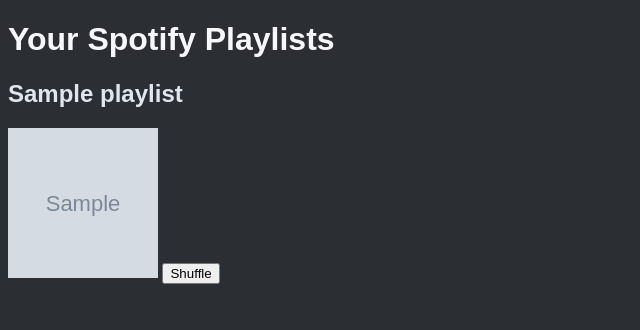
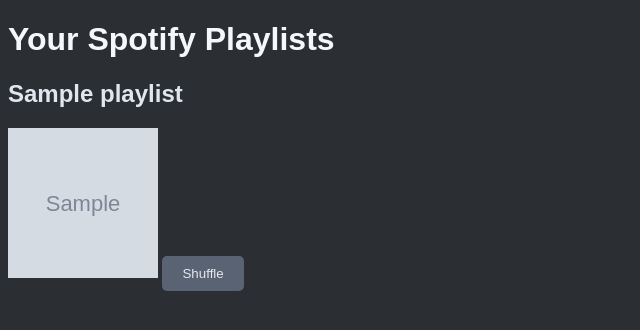
Before and after one commit to G-Chist/spotify_shuffler, a Flask app: template templates/playlists.html in a window 1280 px wide. Shown: the top 330 px of the page, without its empty margins (0-640 px from the left). Run offline with Flask 3, Linux system fonts and the light colour scheme; the template is opened without the code that fills it: most values are stand-ins (such as "Sample title", 1, 10 or a date in 2020); grey boxes marked "Sample" are stand-in pictures.

Commit message:
Cool button design!!

```diff
--- a/static/style.css
+++ b/static/style.css
@@ -13,3 +13,23 @@ ul {
     padding: 0; /* Removes default padding */
     margin: 0; /* Removes default margin */
 }
+
+.shuffle_button {
+    background-color: #5A6373; /* Subtle gray-blue */
+    color: #E6E9ED; /* Light text */
+    border: none;
+    border-radius: 5px;
+    padding: 10px 20px;
+    font-family: Arial, sans-serif;
+    cursor: pointer;
+    transition: background-color 0.3s ease, box-shadow 0.3s ease;
+}
+
+.shuffle_button:hover {
+    background-color: #6B7486; /* Slightly brighter on hover */
+    box-shadow: 0 4px 8px rgba(0, 0, 0, 0.2); /* Subtle shadow */
+}
+
+.shuffle_button:active {
+    background-color: #434A54; /* Darker click effect */
+}
```
